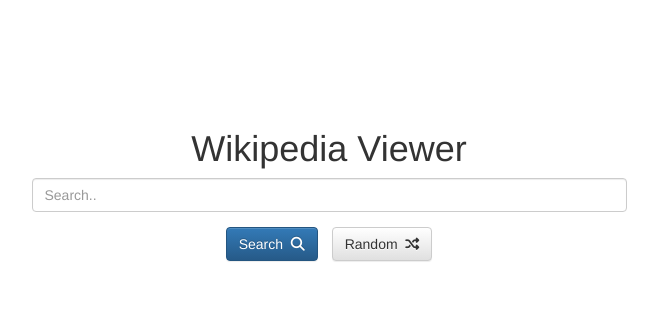
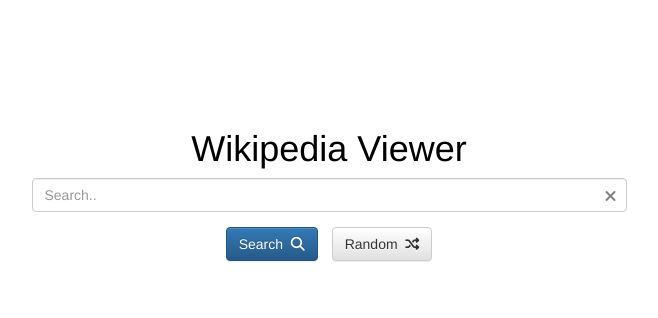
Before and after one commit to danieljuiche/wikipedia-viewer, a plain HTML site: page index.html in a window 1280 px wide. Shown: the part 188-506 px from the top of the page, without its empty margins (311-969 px from the left). Drawn offline with nearby package versions, Linux system fonts and the light colour scheme; some packages are replaced by stand-ins of ours.

Commit message:
Added X button

```diff
--- a/css/main.css
+++ b/css/main.css
@@ -23,7 +23,23 @@
   margin-right: auto;
 }
 
+.main-header {
+  color: black;
+}
+
 .button-container button {
 	margin-left: 5px;
 	margin-right: 5px;
 }
+
+.search-container .fa-times {
+  position: absolute;
+  top: 10px;
+  right: 25px;
+  font-size: 16px;
+  color: grey;
+}
+
+.search-container .fa-times:hover {
+  cursor: pointer;
+};
--- a/index.html
+++ b/index.html
@@ -22,11 +22,12 @@
 	<div class="container outer-container">
 		<div class="row middle-container">
 			<div class="inner-container">
-				<h1 class="text-center">Wikipedia Viewer</h1>
+				<h1 class="text-center main-header">Wikipedia Viewer</h1>
 				<div class="col-md-6 col-md-push-3">
 					<div ng-controller="mainController">
 						<form>
 							<div class="form-group search-container">
+								<span class="fa fa-times" ng-click="inputClear()"></span>
 								<input type="text" placeholder="Search.." id="searchField" class="form-control" ng-model="searchQuery">
 							</div>
 							<div class="row text-center button-container">
--- a/js/app.js
+++ b/js/app.js
@@ -43,13 +43,14 @@
 	$scope.results = [];
 
 	$scope.search = function () {
-			wikipediaService.getData($scope.searchQuery).then(function (data) {
+		wikipediaService.getData($scope.searchQuery).then(function (data) {
 			if (data.status === 200) {
 				// API call success
 				$scope.dataReturned = data;
 
 				// Console data logging
 				console.log(data);
+
 				$scope.results = [];
 				for (var i = 0; i < data.data[1].length; i++) {
 					$scope.results.push({
@@ -59,8 +60,8 @@
 						url: data.data[3][i]
 					});
 				}
+				// Console logging
 				console.log($scope.results);
-
 			} else {
 				$scope.dataReturned = "Something went wrong!";
 			}
@@ -68,6 +69,9 @@
 			// Something went wrong
 			console.log(error);
 		});
+	}
+	$scope.inputClear = function () {
+		$scope.searchQuery = '';
 	}
 }]);
 
```
